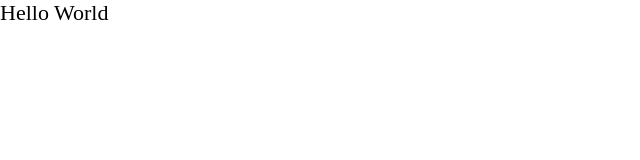
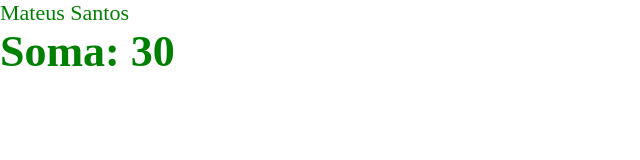
Before and after one commit to Matteu-s/Aprendendo_reactJS, a React app: page / in a window 1280 px wide. Shown: the whole page, without its empty margins (0-640 px from the left). Built offline with nearby package versions, Linux system fonts and the light colour scheme.

Commit message:
basico react js

```diff
--- a/src/index.js
+++ b/src/index.js
@@ -1,12 +1,26 @@
 import React from "react"
 import ReactDOM from "react-dom"
 import "./styles.css"
+
+function  sum(a, b){
+    return a + b
+}
+
+function primeiroJSX(){
+    return(
+        <div className="teste">
+            Mateus Santos
+    <h1>Soma: {sum(10, 20)}</h1>
+        </div>
+    )
+}
 
 const App = () => {
 
     return (
         <div className="App">
-            Hello World
+            {primeiroJSX()}
+            {}
         </div>
     )
 }
--- a/src/styles.css
+++ b/src/styles.css
@@ -6,3 +6,7 @@
 body{
     font-size: 22px;
 }
+
+.teste {
+    color: green;
+}
```
Also changed, not shown: package.json (+29 -11 lines), 1 other file.
